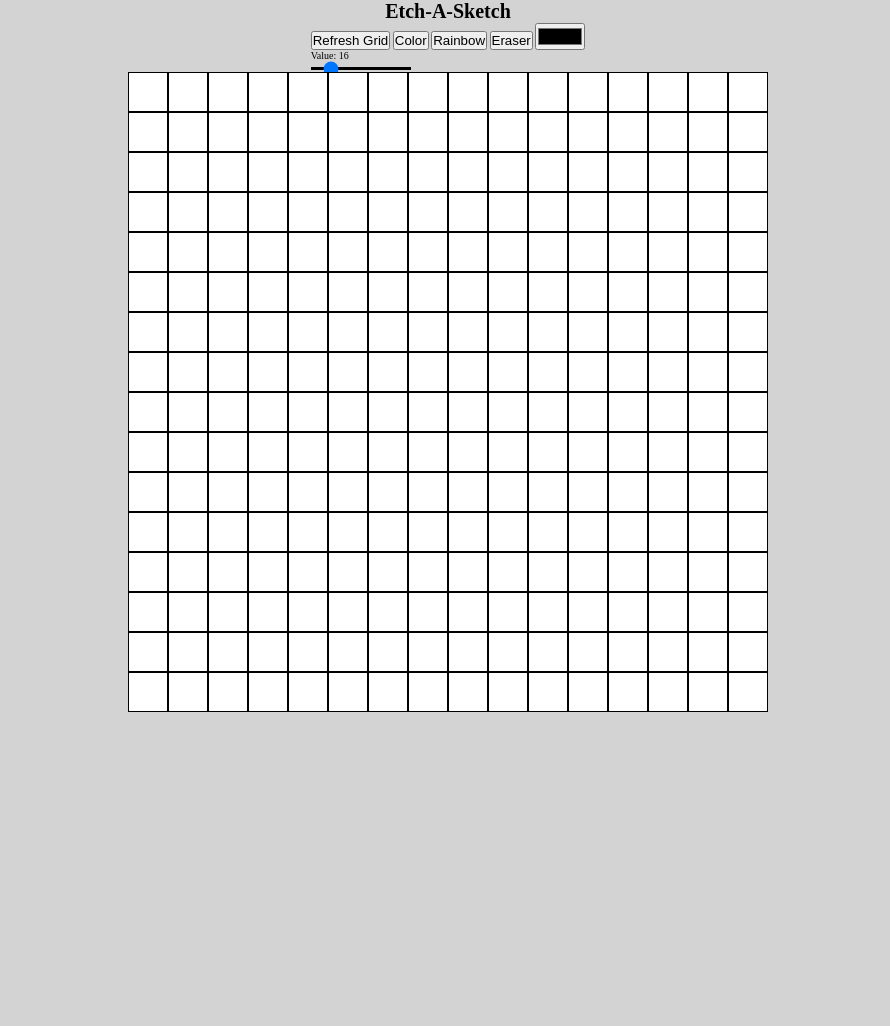
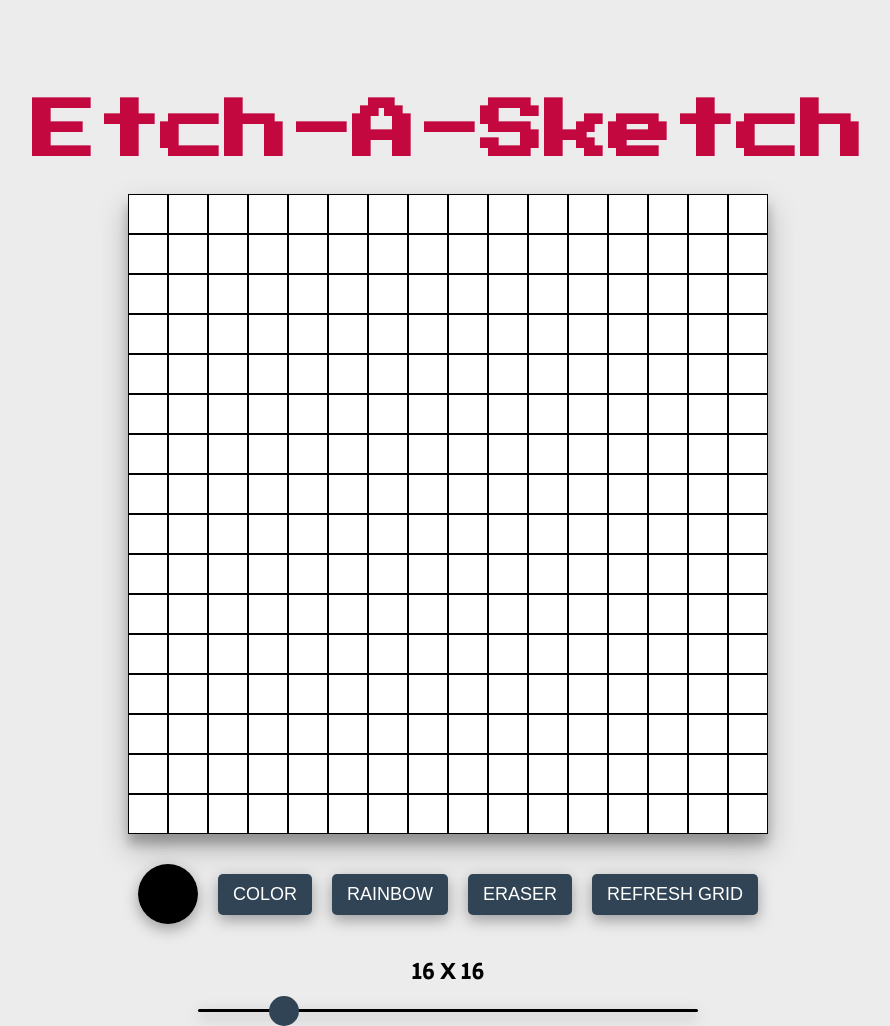
Before and after one commit to Nick122112/etch-a-sketch, a plain HTML site: page index.html in a window 1280 px wide. Shown: the whole page, without its empty margins (192-1082 px from the left). Before the commit the page ends 800 px from the top, so only its background shows below. Drawn offline with Linux system fonts and the light colour scheme.

Commit message:
updated UI

```diff
--- a/index.html
+++ b/index.html
@@ -4,6 +4,12 @@
     <meta charset="UTF-8" />
     <meta http-equiv="X-UA-Compatible" content="IE=edge" />
     <meta name="viewport" content="width=device-width, initial-scale=1.0" />
+    <link rel="preconnect" href="https://fonts.googleapis.com" />
+    <link rel="preconnect" href="https://fonts.gstatic.com" crossorigin />
+    <link
+      href="https://fonts.googleapis.com/css2?family=Press+Start+2P&family=Secular+One&display=swap"
+      rel="stylesheet"
+    />
     <link rel="stylesheet" href="style.css" />
     <script src="script.js" defer></script>
     <title>Etch-A-Sketch</title>
@@ -12,15 +18,17 @@
     <div id="content-container">
       <h1>Etch-A-Sketch</h1>
       <div id="options-container">
-        <button id="refresh-grid">Refresh Grid</button>
+        <div class="color-pick">
+          <input type="color" id="color-picker" />
+        </div>
         <button id="color-btn">Color</button>
         <button id="rainbow">Rainbow</button>
         <button id="eraser">Eraser</button>
-        <input type="color" id="color-picker" />
-        <div id="slider-container">
-          <p>Value: <span id="grid-slider-value"></span></p>
-          <input type="range" min="1" max="100" value="16" id="grid-slider" />
-        </div>
+        <button id="refresh-grid">Refresh Grid</button>
+      </div>
+      <div id="slider-container">
+        <p><span id="grid-slider-value"></span></p>
+        <input type="range" min="1" max="100" value="16" id="grid-slider" />
       </div>
     </div>
   </body>
--- a/script.js
+++ b/script.js
@@ -1,11 +1,14 @@
 "use strict";
 
 const sketchContainer = document.createElement("div");
+sketchContainer.setAttribute("id", "sketch-container");
 sketchContainer.setAttribute(
   "style",
-  "width: 64rem; height:64rem; background-color: black; display: flex; flex-wrap: wrap;"
+  "width: 64rem; height:64rem; background-color: black; display: flex; flex-wrap: wrap; margin-bottom: 3rem;"
 );
-document.getElementById("content-container").appendChild(sketchContainer);
+document
+  .getElementById("content-container")
+  .insertBefore(sketchContainer, document.getElementById("options-container"));
 
 //creating and appending sketch box
 const sketchBox = document.createElement("div");
@@ -18,7 +21,7 @@ sketchBox.setAttribute(
 const slider = document.getElementById("grid-slider");
 const output = document.getElementById("grid-slider-value");
 
-output.textContent = slider.value;
+output.textContent = `${slider.value} X ${slider.value}`;
 
 slider.oninput = function () {
   output.textContent = this.value;
@@ -42,6 +45,8 @@ function removeGrid(sketchContainer) {
 // function to clear grid
 function clearGrid() {
   removeGrid(sketchContainer);
+
+  output.textContent = `${slider.value} X ${slider.value}`;
 
   //math to figure out height and width of new grid
   //container size / grid size - 0.2
--- a/style.css
+++ b/style.css
@@ -9,7 +9,8 @@ html {
 }
 
 body {
-  background-color: #d3d3d3;
+  background-color: #ececec;
+  font-family: "Secular One", sans-serif;
 }
 
 #content-container {
@@ -19,14 +20,71 @@ body {
   justify-content: center;
   align-items: center;
   flex-direction: column;
+  padding-top: 10rem;
 }
 
-.options-container {
+h1 {
+  font-family: "Press Start 2P", cursive;
+  font-size: 6.4rem;
+  color: #c3073f;
+  margin-bottom: 3rem;
+}
+
+#sketch-container {
+  box-shadow: rgba(0, 0, 0, 0.25) 0px 14px 28px,
+    rgba(0, 0, 0, 0.22) 0px 10px 10px;
+}
+
+#options-container {
   display: flex;
+  justify-content: space-around;
+  align-items: center;
+  width: 64rem;
+  margin-bottom: 3rem;
+}
+
+.color-pick {
+  width: 6rem;
+  height: 6rem;
+  overflow: hidden;
+  border-radius: 100%;
+  box-shadow: rgba(0, 0, 0, 0.35) 0px 5px 15px;
+}
+
+.color-pick:hover {
+  transform: scale(1.1);
+}
+
+#color-picker {
+  width: 100%;
+  height: 100%;
+  background: #ffffff 0% 0% no-repeat padding-box;
+  transform: scale(1.5);
+}
+
+button {
+  font-size: 1.8rem;
+  text-transform: uppercase;
+  background-color: #314455;
+  color: #fff;
+  border: none;
+  padding: 1rem 1.5rem;
+  border-radius: 5px;
+  box-shadow: rgba(0, 0, 0, 0.35) 0px 5px 15px;
+}
+
+button:hover {
+  background-color: #000;
+  color: #fff;
+  transform: scale(1.1);
 }
 
 #slider-container {
-  width: 10rem;
+  width: 50rem;
+  display: flex;
+  flex-direction: column;
+  justify-content: center;
+  align-items: center;
 }
 
 #grid-slider {
@@ -34,4 +92,20 @@ body {
   width: 100%;
   height: 3px;
   background-color: #000;
+  border-radius: 5px;
+  box-shadow: rgba(0, 0, 0, 0.35) 0px 5px 15px;
+  margin-top: 2rem;
 }
+
+#grid-slider::-webkit-slider-thumb {
+  -webkit-appearance: none;
+  appearance: none;
+  background: #314455;
+  height: 3rem;
+  width: 3rem;
+  border-radius: 50%;
+}
+
+#grid-slider-value {
+  font-size: 2.4rem;
+}
```
